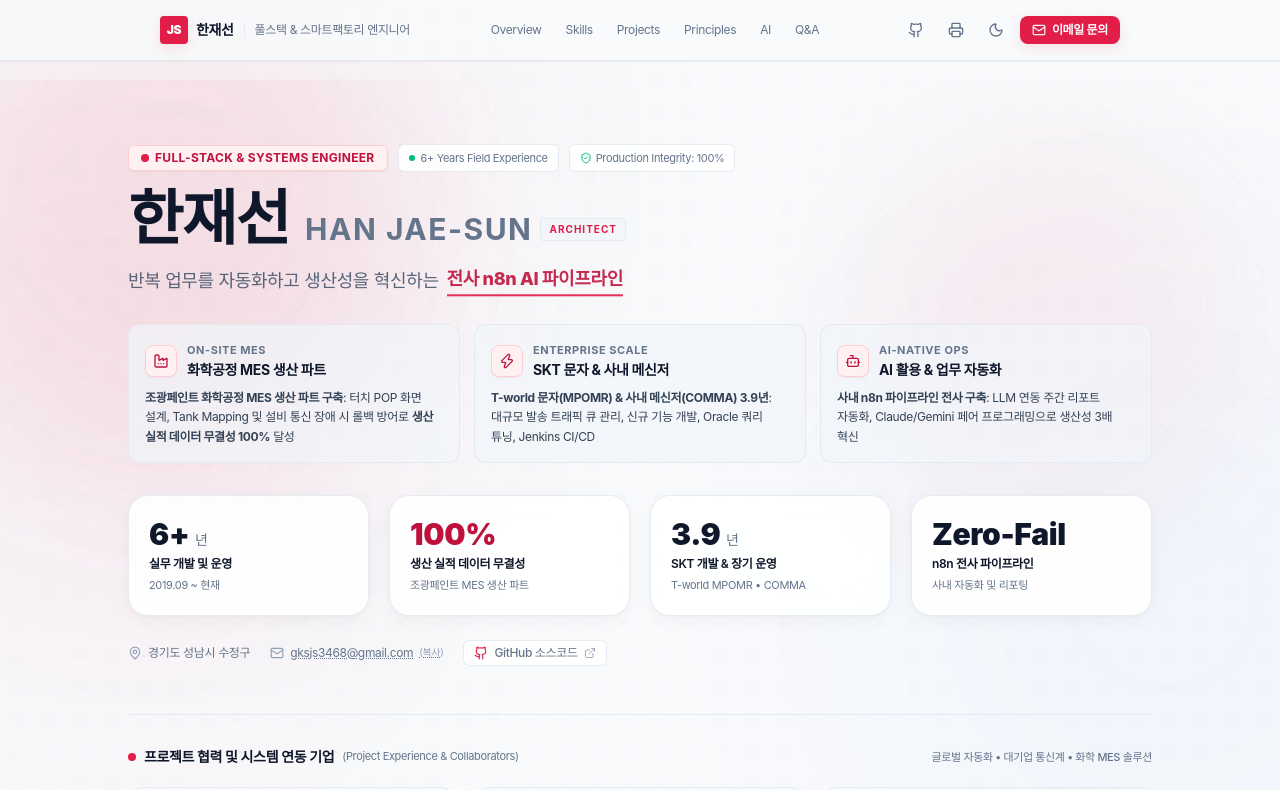
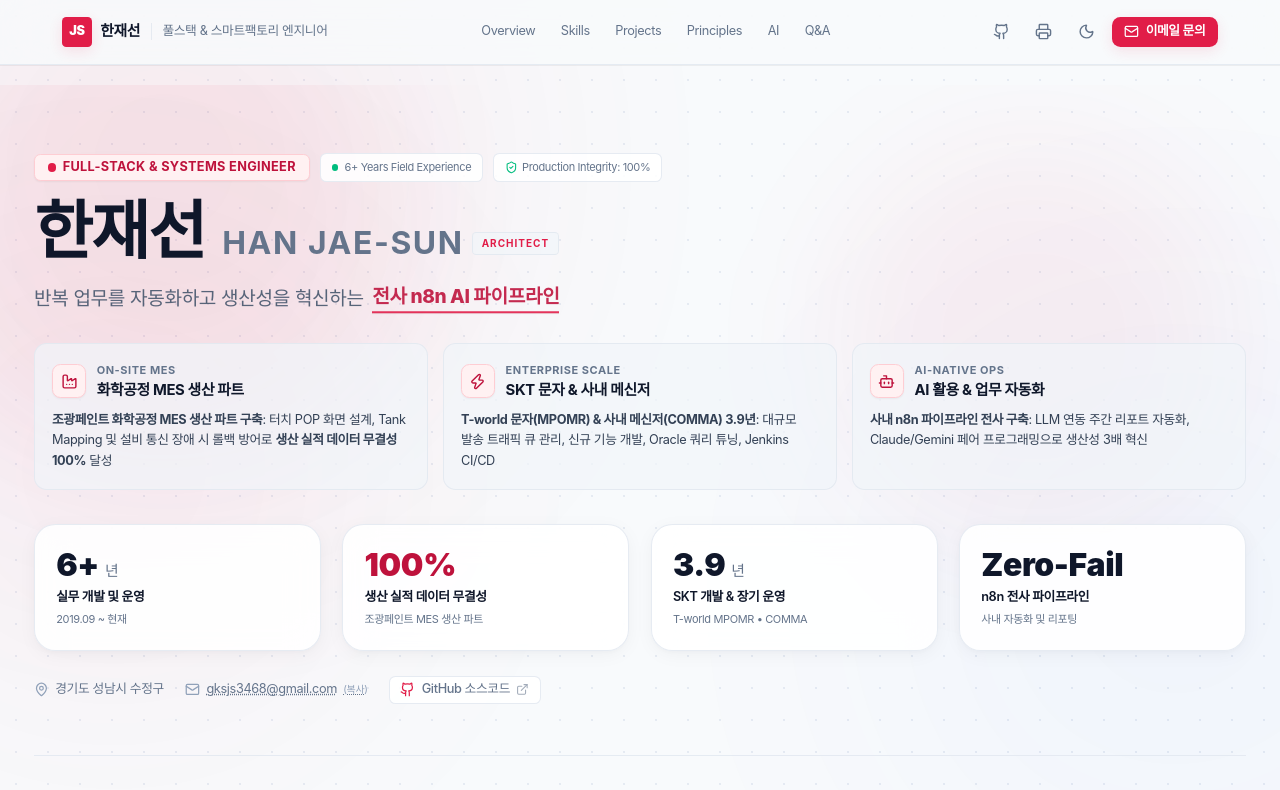
Before and after one commit to gksjs3468/jaesun-portfolio, a React (Vite) app: page / in a window 1280 px wide. Shown: the top 790 px of the page. Built offline with nearby package versions, Linux system fonts and the light colour scheme; a web font is replaced by a local one.

Commit message:
style: scale up typography and container width for large monitors and widescreen displays

```diff
--- a/src/App.tsx
+++ b/src/App.tsx
@@ -110,7 +110,7 @@ export const App: React.FC = () => {
             >
               <HeroSection onOpenContact={() => setIsContactOpen(true)} />
 
-              <main className="max-w-5xl mx-auto px-4 sm:px-8 py-8 sm:py-14 space-y-20 sm:space-y-28 w-full">
+              <main className="max-w-5xl xl:max-w-6xl 2xl:max-w-7xl mx-auto px-4 sm:px-8 py-8 sm:py-14 space-y-20 sm:space-y-28 w-full">
                 <CareerGlance onNavigate={handleNavigate} />
                 <SkillsSection />
                 <StrengthsSection />
--- a/src/components/home/HeroSection.tsx
+++ b/src/components/home/HeroSection.tsx
@@ -39,7 +39,7 @@ export const HeroSection: React.FC<HeroSectionProps> = ({ onOpenContact }) => {
       <div className="pointer-events-none absolute -top-28 -left-20 w-[500px] h-[500px] bg-[var(--accent)]/10 rounded-full blur-3xl -z-10 animate-pulse duration-1000" />
       <div className="pointer-events-none absolute top-12 right-10 w-96 h-96 bg-[var(--accent)]/5 rounded-full blur-3xl -z-10" />
 
-      <div className="max-w-5xl mx-auto">
+      <div className="max-w-5xl xl:max-w-6xl 2xl:max-w-7xl mx-auto">
         <div className="border-b border-[var(--border-subtle)] pb-12">
 
           {/* Top High-Tech Status & Role Tag */}
--- a/src/components/layout/Footer.tsx
+++ b/src/components/layout/Footer.tsx
@@ -13,7 +13,7 @@ export const Footer: React.FC<FooterProps> = ({ onOpenContact }) => {
 
   return (
     <footer className="border-t border-[var(--border-subtle)] bg-[var(--bg-canvas)] py-10 px-4 sm:px-6 transition-colors">
-      <div className="max-w-5xl mx-auto flex flex-col sm:flex-row items-center justify-between gap-4">
+      <div className="max-w-5xl xl:max-w-6xl 2xl:max-w-7xl mx-auto flex flex-col sm:flex-row items-center justify-between gap-4">
         <div>
           <div className="flex items-center gap-2">
             <span className="w-5 h-5 rounded accent-btn font-black text-[10px] flex items-center justify-center shrink-0 shadow-2xs">
--- a/src/components/layout/Navbar.tsx
+++ b/src/components/layout/Navbar.tsx
@@ -35,7 +35,7 @@ export const Navbar: React.FC<NavbarProps> = ({ currentView, onNavigate, onOpenC
         isVisible ? 'translate-y-0' : '-translate-y-full'
       }`}
     >
-      <div className="max-w-5xl mx-auto px-4 sm:px-8 h-15 flex items-center justify-between gap-3">
+      <div className="max-w-5xl xl:max-w-6xl 2xl:max-w-7xl mx-auto px-4 sm:px-8 h-15 flex items-center justify-between gap-3">
         {/* Brand / Title or Back Button */}
         <div className="flex items-center gap-3">
           {currentView !== 'main' ? (
--- a/src/index.css
+++ b/src/index.css
@@ -11,6 +11,26 @@
 
   html {
     scroll-behavior: smooth;
+    font-size: 16px;
+  }
+
+  /* 대화면/와이드 모니터(QHD, 4K 등) 시인성 및 가독성 최적화 */
+  @media (min-width: 1280px) {
+    html {
+      font-size: 17px;
+    }
+  }
+
+  @media (min-width: 1536px) {
+    html {
+      font-size: 18px;
+    }
+  }
+
+  @media (min-width: 1920px) {
+    html {
+      font-size: 19px;
+    }
   }
 
   html, body {
```
